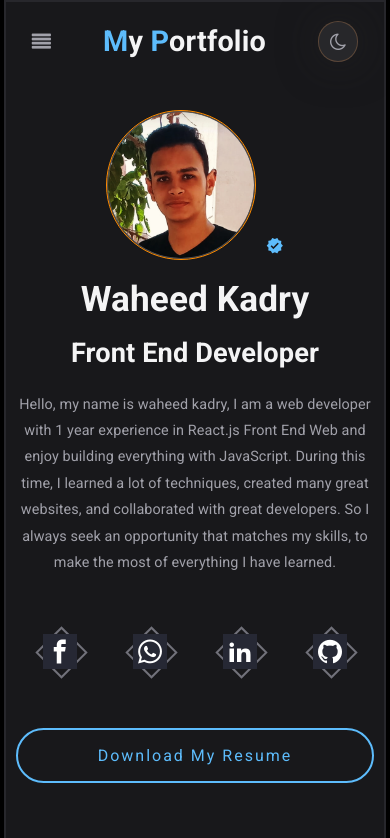
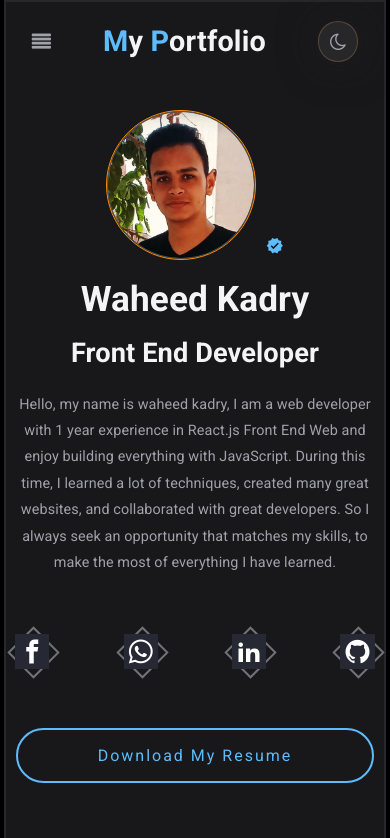
Before and after one commit to WaheedKadry/Waheed-Portfolio-React-js-, a React (Create React App) app: page / in a window 390 px wide. Shown: the top 838 px of the page. Built offline with nearby package versions, Linux system fonts and the light colour scheme.

Commit message:
Update SocialIcons.css

```diff
--- a/src/components/socialIcons/SocialIcons.css
+++ b/src/components/socialIcons/SocialIcons.css
@@ -2,9 +2,9 @@
   width: 70%;
   gap: 3.5rem;
   color: #fff;
-    justify-content: center;
-    margin-inline: auto;
-    margin-top: 4rem;
+  justify-content: center;
+  margin-inline: auto;
+  margin-top: 4rem;
 }
 .social-icons .all-icons a {
   position: relative;
@@ -31,13 +31,11 @@
 
 .social-icons .all-icons .icon:hover::after {
   transform: rotate(-406deg);
-
 }
 .social-icons .all-icons .icon:hover {
   font-size: 1.4rem;
   transition: 0.3s;
   cursor: pointer;
-
 }
 .social-icons .all-icons .icon.icon-facebook:hover {
   color: var(--facebook-icon-hover);
@@ -65,6 +63,11 @@
 }
 @media (max-width: 700px) {
   .social-icons .all-icons {
-    justify-content: center;
+    justify-content: space-between;
   }
 }
+@media (max-width: 400px) {
+  .social-icons .all-icons {
+    width: 100%;
+  }
+}
```
